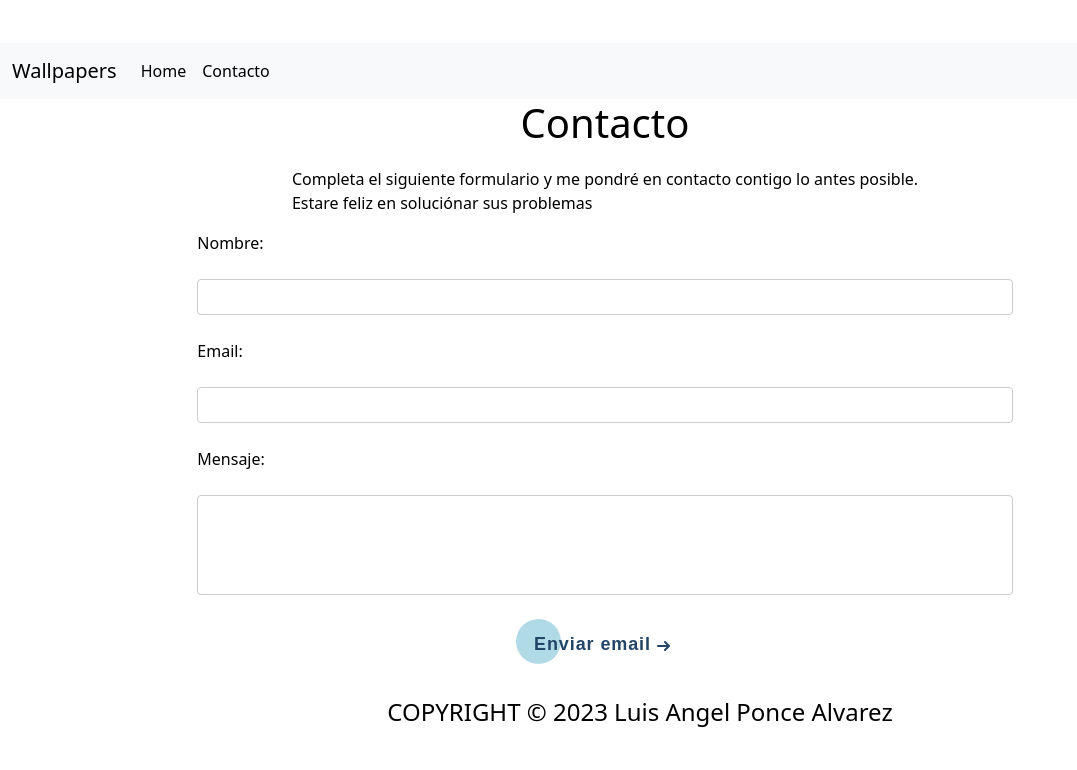
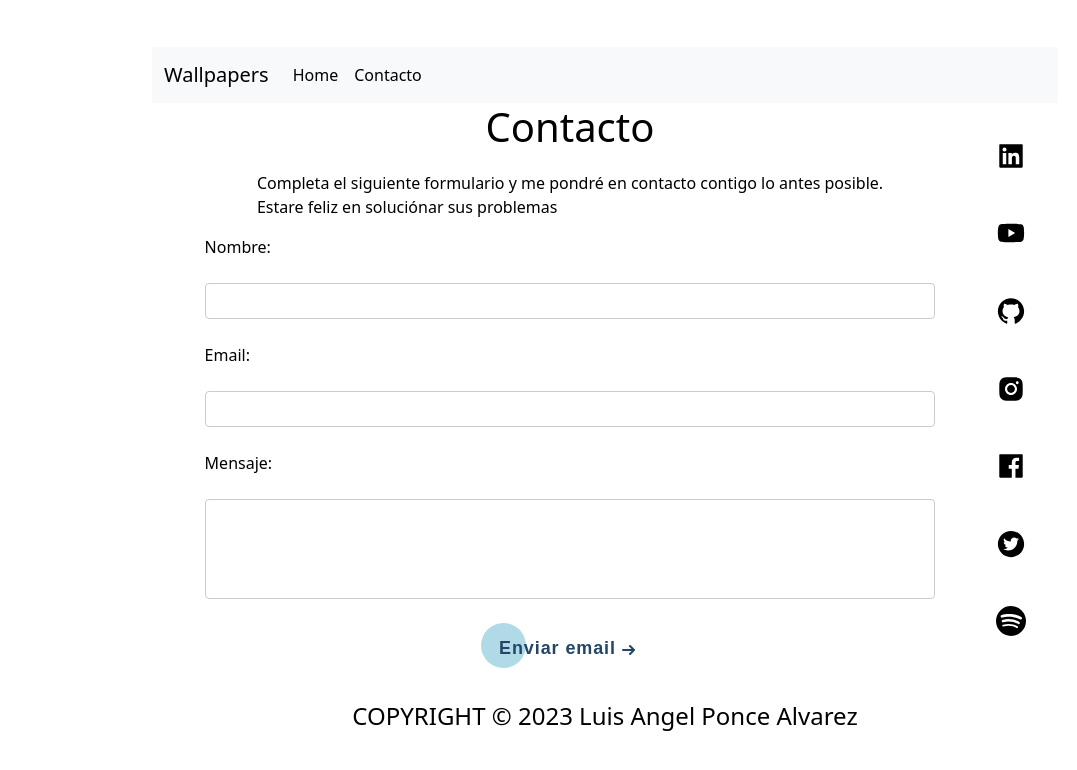
Before and after one commit to PacoMojica/SiteWallpapers, a React (Vite) app: page /Contacto in a window 1280 px wide. Shown: the top 770 px of the page, without its empty margins (0-1077 px from the left). Built offline with nearby package versions, Linux system fonts and the light colour scheme.

Commit message:
añado iconos de contacto

```diff
--- a/package.json
+++ b/package.json
@@ -11,6 +11,7 @@
   },
   "dependencies": {
     "@formspree/react": "^2.4.4",
+    "@react-icons/all-files": "^4.1.0",
     "bootstrap": "^5.3.0",
     "bootstrap-icons": "^1.10.5",
     "react": "^18.2.0",
--- a/src/components/Contacto/Contacto.css
+++ b/src/components/Contacto/Contacto.css
@@ -120,6 +120,7 @@ textarea {
   color: #000;
   font-size: 30px;
   margin: 10px;
+  border-radius: 10px;
 }
 
 .Linkedin:hover {
--- a/src/components/Contacto/Contacto.jsx
+++ b/src/components/Contacto/Contacto.jsx
@@ -1,7 +1,16 @@
 import "./Contacto.css";
+import {
+  AiFillLinkedin,
+  AiFillYoutube,
+  AiFillGithub,
+  AiFillInstagram,
+  AiFillFacebook,
+  AiFillTwitterCircle,
+} from "react-icons/ai";
+import { BsSpotify } from "react-icons/bs";
+import Footer from "../Footer";
 import { useForm, ValidationError } from "@formspree/react";
 import Heder from "../Heder";
-import Footer from "../Footer";
 
 function Contacto() {
   const [state, handleSubmit] = useForm("mrgwgvzq");
@@ -10,14 +19,17 @@ function Contacto() {
   }
 
   return (
+    <div className="container">
+      <div className="row my-1">
+        <div className="col">
           <div className="ContainerContact">
             <Heder />
             <div className="container">
               <form onSubmit={handleSubmit} className="form">
                 <h1>Contacto</h1>
                 <p>
-            Completa el siguiente formulario y me pondré en contacto contigo lo
-            antes posible.
+                  Completa el siguiente formulario y me pondré en contacto
+                  contigo lo antes posible.
                   <br />
                   Estare feliz en soluciónar sus problemas
                 </p>
@@ -61,47 +73,53 @@ function Contacto() {
                   href="https://www.linkedin.com/in/luis-angel-ponce-alvarez-848826242/"
                   target="_blank"
                 >
-            <i className="bi bi-linkedin Linkedin"></i>
+                  <AiFillLinkedin className="Linkedin" />
                 </a>
 
                 <a
                   href="https://www.youtube.com/@LuisAngelPonceAlvarez"
                   target="_blank"
                 >
-            <i className="bi bi-youtube Youtube"></i>
+                  <AiFillYoutube className="Youtube" />
                 </a>
 
-          <a href="https://github.com/luisangelponcealvarez/" target="_blank">
-            <i className="bi bi-github Github"></i>
+                <a
+                  href="https://github.com/luisangelponcealvarez/"
+                  target="_blank"
+                >
+                  <AiFillGithub className="Github" />
                 </a>
 
                 <a
                   href="https://www.instagram.com/poncealvarezluisangel/"
                   target="_blank"
                 >
-            <i className="bi bi-instagram Instagram"></i>
+                  <AiFillInstagram className="Instagram" />
                 </a>
 
                 <a
                   href="https://www.facebook.com/luisangel.poncealvarez.37"
                   target="_blank"
                 >
-            <i className="bi bi-facebook Facebook"></i>
+                  <AiFillFacebook className="Facebook" />
                 </a>
 
                 <a href="https://twitter.com/Luisang01161226" target="_blank">
-            <i className="bi bi-twitter Twitter"></i>
+                  <AiFillTwitterCircle className="Twitter" />
                 </a>
                 <a
                   href="https://open.spotify.com/user/nhf5pz5g4wdgjk0bvw2fzhakd?si=1ff6fa2155254f25"
                   target="_blank"
                 >
-            <i className="bi bi-spotify Spotify"></i>
+                  <BsSpotify className="Spotify" />
                 </a>
               </div>
             </div>
             <Footer />
           </div>
+        </div>
+      </div>
+    </div>
   );
 }
 
```
Also changed, not shown: 1 other file (tests, documents, lock files or other folders). Lines whose indentation alone changed are shown as unchanged.
